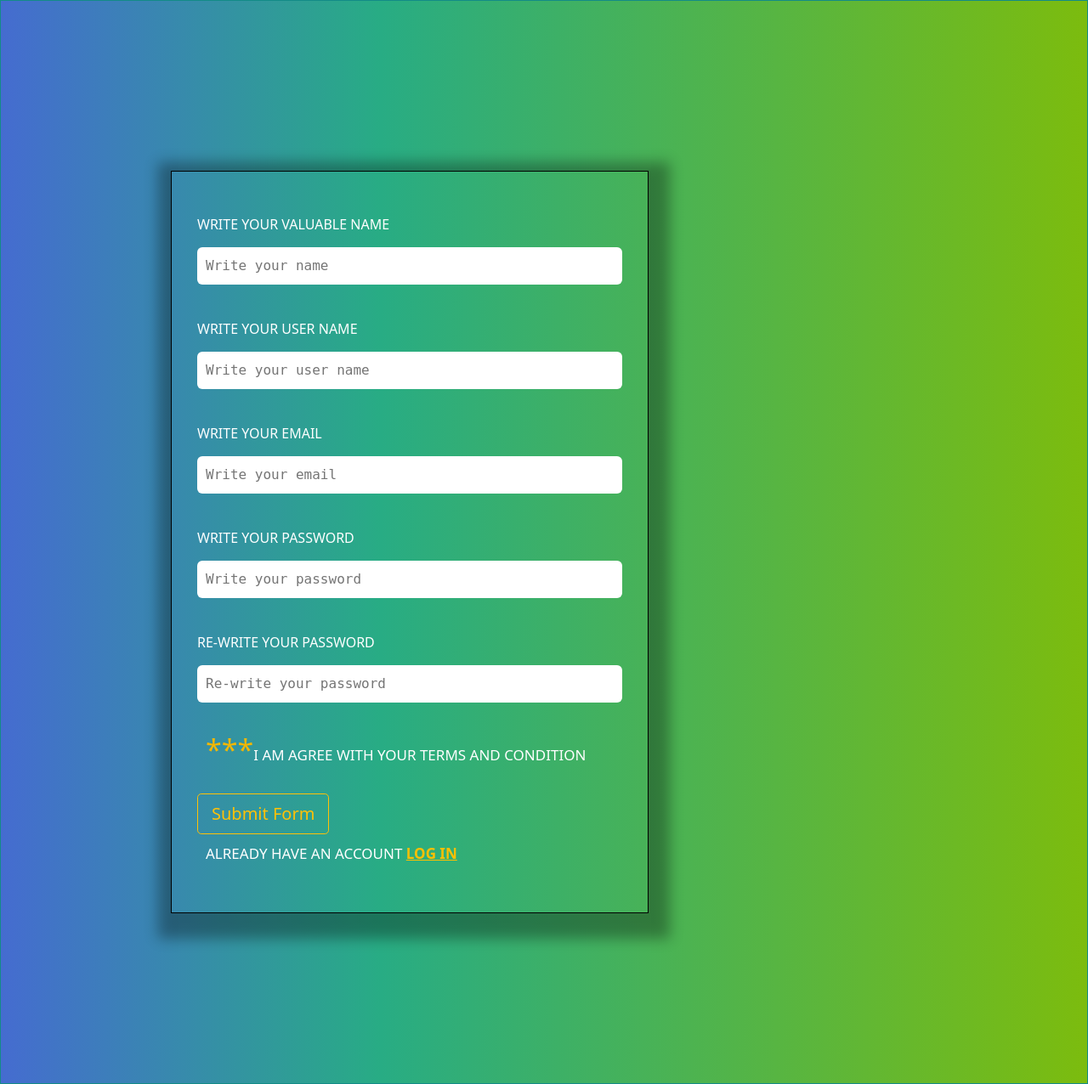
After one commit to SheikhRakibhossain/shop, a PHP site: page /register.php in a window 1280 px wide. The commit adds this page. Shown: the whole page at 85% size. Run offline with PHP 8.4, Linux system fonts and the light colour scheme.

Commit message:
register page add and design

```diff
--- a/index.php
+++ b/index.php
@@ -21,13 +21,13 @@
 <div class="htext"><h2>For access your website you have to login eith correct access.</h2></div>
 <div class="container">
     <div class="row">
-            <div class="col-md-6">
+            <div class="col-md-6 Log pull-right">
                 <a href="login.php">
                      <input type="button" class="btn btn-danger pull-right" value="LOGIN">
                 </a>
             </div>
         <div class="col-md-6">
-             <a href="signup.php">
+             <a href="register.php">
                 <input type="button" class="btn btn-success pull-left" value="SIGN UP">
             </a>
         </div>
--- /dev/null
+++ b/register.css
@@ -0,0 +1,67 @@
+*{
+    padding: 0%;
+    margin: 0%;
+
+
+}
+
+
+body{
+background:linear-gradient(90deg, rgb(0 53 191 / 73%) 0%, rgb(40 172 132) 35%, rgb(124 188 14) 100%);
+
+}
+
+label{
+    padding-bottom: 15px;
+    text-transform: uppercase;
+    font-weight: 500;
+}
+
+.inputbox{
+
+    border: none;
+    border-radius: 6px;
+    width: 500px;
+    padding: 10px;
+    font-family: monospace;
+}
+
+.inputname{
+
+    padding: 20px 0px 20px 0px;
+}
+.form {
+    width: 100%;
+    border: 1px solid#138b87;
+    padding: 200px;
+    color: white;
+}
+
+form{
+    width: fit-content;
+    border: 1px solid black;
+    box-shadow: yellowgreen;
+    box-sizing: border-box;
+    padding: 30px 30px;
+    box-shadow: 5px 10px 15px 20px #00000052;
+
+}
+
+span{
+    color: #f2b703;
+    font-size: 34px;
+
+}
+p {
+    font-size: 17px;
+    margin-top: 0;
+    margin-bottom: 1rem;
+    text-transform: uppercase;
+    font-weight: 300;
+    padding: 10px;
+}
+a {
+    color: #ffc000;
+    text-decoration: underline;
+    font-weight: 700;
+}
--- /dev/null
+++ b/register.php
@@ -0,0 +1,63 @@
+<?php
+
+
+?>
+
+
+<!DOCTYPE html>
+<html lang="en">
+<head>
+    <meta charset="UTF-8">
+    <meta http-equiv="X-UA-Compatible" content="IE=edge">
+    <meta name="viewport" content="width=device-width, initial-scale=1.0">
+    <title>Register Form</title>
+    <link href="https://cdn.jsdelivr.net/npm/bootstrap@5.0.2/dist/css/bootstrap.min.css" rel="stylesheet" integrity="sha384-EVSTQN3/azprG1Anm3QDgpJLIm9Nao0Yz1ztcQTwFspd3yD65VohhpuuCOmLASjC" crossorigin="anonymous">
+    <link  type="text/css" rel="stylesheet" href="register.css">
+</head>
+
+<body>
+    <div class="form ">
+        <form action="register.php" method="POST" enctype="multipart/form-data">
+
+           <div class="inputname">
+            <label for="name">Write your valuable name</label><br>
+            <input class="inputbox" type="text" name="name" id="name" placeholder="Write your name" required>
+            </div>
+
+            <div class="inputname">
+            <label for="name">Write your user name</label><br>
+            <input class="inputbox" type="text" name="uname" id="uname" placeholder="Write your user name" required>
+            </div>
+
+            <div class="inputname">
+            <label for="name">Write your email</label><br>
+            <input class="inputbox" type="email" name="email" id="email" placeholder="Write your email" required>
+            </div>
+
+            <div class="inputname">
+            <label for="name">Write your password</label><br>
+            <input class="inputbox" type="password" name="password" id="password" placeholder="Write your password" required>
+            </div>
+
+            <div class="inputname">
+            <label for="name">Re-write your password</label><br>
+            <input class="inputbox" type="password" name="repassword" id="repassword" placeholder="Re-write your password" required>
+            </div>
+
+            <div class="">
+                <p><span>***</span>I am agree with your terms and condition</p>
+            </div>
+
+            <div class="">
+
+            <input type="button"  class="btn btn-outline-warning btn-lg" value="Submit Form">
+            </div>
+
+            <div class="">
+            <p>Already have an account <a href="login.php">LOG IN</a></p>
+            </div>
+
+        </form>
+    </div>
+</body>
+</html>
```
Also changed, not shown: style.css (+12 -0 lines), login.php (added).
